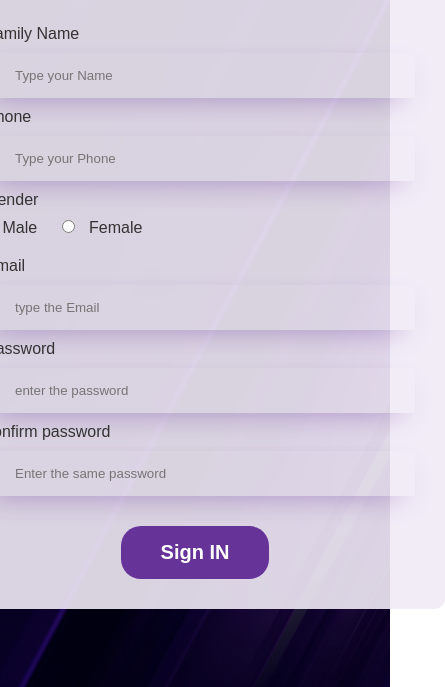
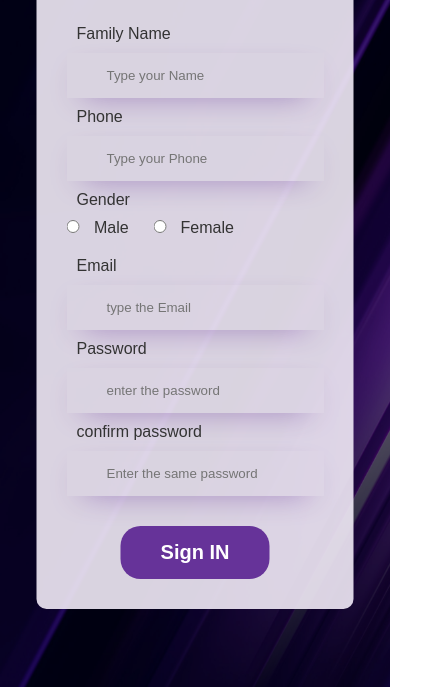
Before and after one commit to Andrew-Magdy-Rizk/Sign-IN, a plain HTML site: page index.html in a window 390 px wide. Shown: the part 157-844 px from the top of the page, 445 px wide, since content can reach past the window. Drawn offline with Linux system fonts and the light colour scheme.

Commit message:
update css

```diff
--- a/index.CSS
+++ b/index.CSS
@@ -83,7 +83,6 @@ ul {
 }
 .sign-in .box form input {
   border: none;
-  /* border-bottom: 1px solid #333; */
   background-color: transparent;
   padding: 15px 40px;
   box-shadow: 0px 10px 31px -17px rebeccapurple;
@@ -112,3 +111,9 @@ ul {
   -o-border-radius: 20px;
   cursor: pointer;
 }
+@media (max-width: 767px) {
+  .sign-in .box {
+    min-width: 300px;
+    max-width: 100%;
+  }
+}
```
